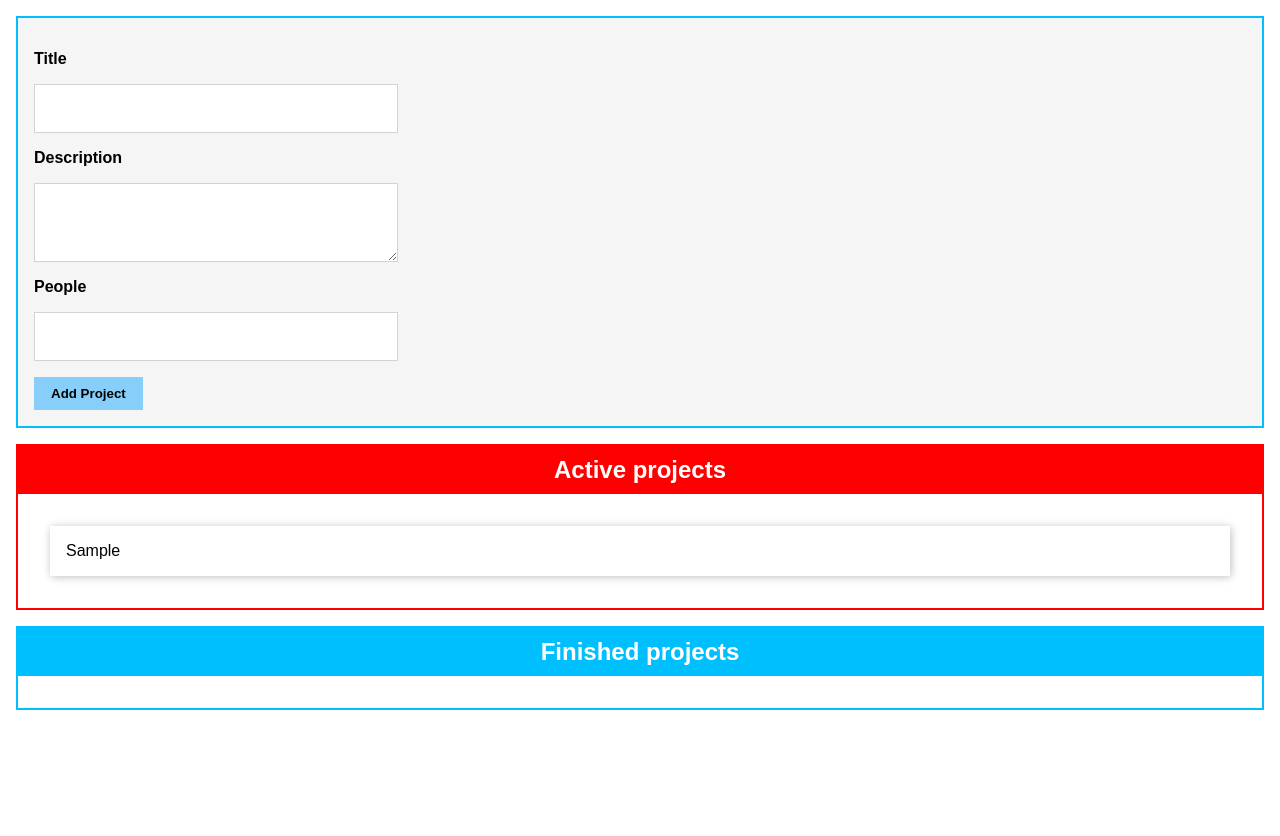
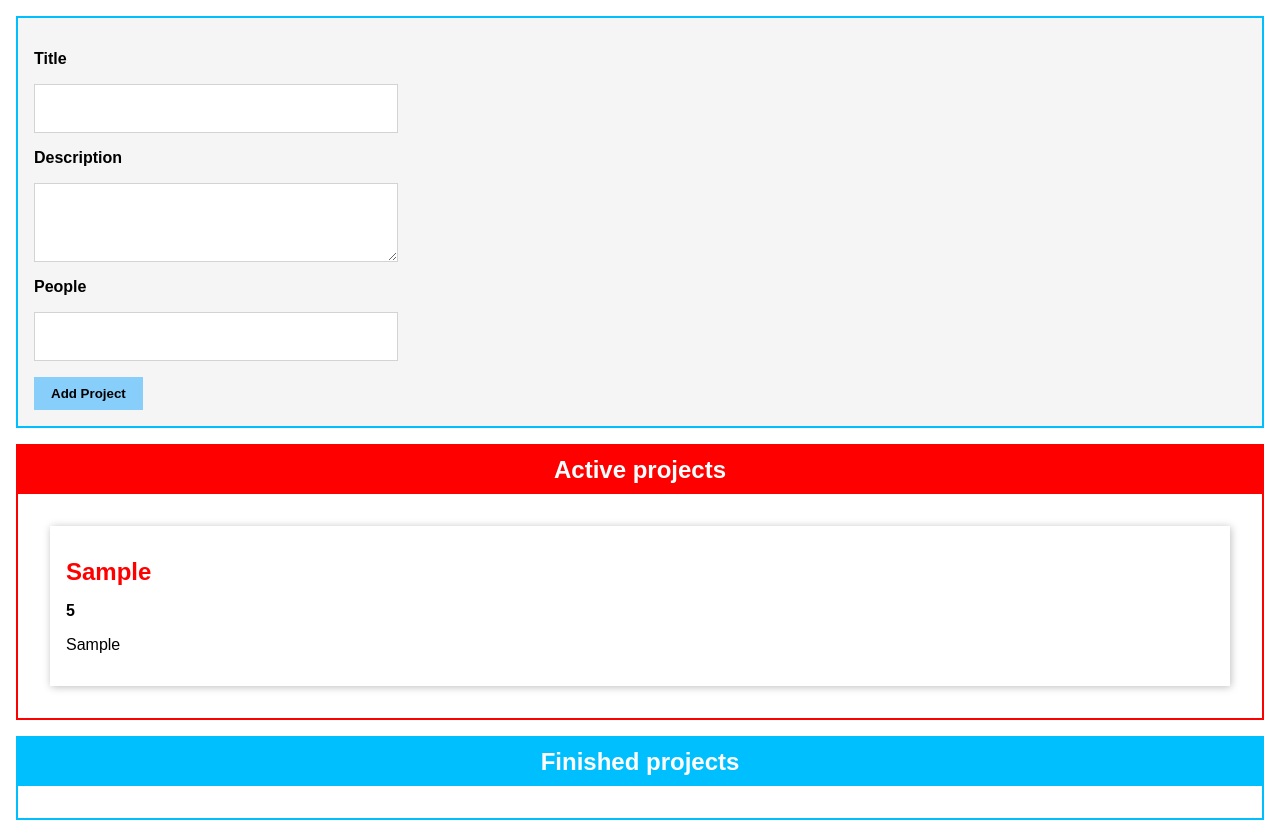
Before and after one commit to jmorales113/Project-Manager, a website with bundled scripts: page index.html in a window 1280 px wide. Both pictures are taken after typing "Sample", "Sample", "5" into the empty fields and a click on the button "Add Project". Before the commit the page ends 800 px from the top, so only its background shows below. Built offline with nearby package versions, Linux system fonts and the light colour scheme.

Commit message:
Rendered description and people

```diff
--- a/app.css
+++ b/app.css
@@ -81,11 +81,29 @@ button:hover, button:active {
 .projects li {
   box-shadow: 1px 1px 8px rgba(0, 0, 0, 0.26);
   padding: 1rem;
-  margin: 1rem;
+  margin: 1rem
 }
 
 .projects ul {
   list-style: none;
   margin: 0;
-  padding: 1rem;
+  padding: 1rem
 }
+
+.projects li h2 {
+  color: red;
+  margin: 1rem 0
+}
+
+.projects li h3 {
+  color: black;
+  font-size: 1rem
+}
+
+.project li p {
+  margin: 0
+}
+
+#finished-projects li h2 {
+  color: deepskyblue
+}
--- a/index.html
+++ b/index.html
@@ -26,7 +26,11 @@
             </form>
         </template>
         <template id="single-project">
-            <li></li>
+            <li>
+                <h2></h2>
+                <h3></h3>
+                <p></p>
+            </li>
         </template>
         <template id="project-list">
             <section class="projects">
--- a/src/app.ts
+++ b/src/app.ts
@@ -134,6 +134,26 @@ class ProjectInput extends Component<HTMLDivElement, HTMLFormElement> {
         }
 }
 
+class ProjectItem extends Component<HTMLUListElement, HTMLLIElement> {
+    private project: Project
+
+    constructor(templateId: string, project: Project) {
+        super("single-project", templateId, false, project.id)
+        this.project = project
+
+        this.renderList()
+        this.renderSection()
+    }
+
+    renderList() {}
+
+    renderSection() {
+        this.sectionEl.querySelector("h2")!.textContent = this.project.title
+        this.sectionEl.querySelector("h3")!.textContent = this.project.people.toString()
+        this.sectionEl.querySelector("p")!.textContent = this.project.description
+    }
+}
+
 class ProjectList extends Component<HTMLDivElement, HTMLElement> {
     assignedProjects: Project[]
 
@@ -169,9 +189,7 @@ class ProjectList extends Component<HTMLDivElement, HTMLElement> {
         const projectListEl = document.getElementById(`${this.type}-projects-list`)! as HTMLUListElement
         projectListEl.innerHTML = ""
         for (const projectItem of this.assignedProjects) {
-            const listItem = document.createElement("li")
-            listItem.textContent = projectItem.title
-            projectListEl.appendChild(listItem)
+            new ProjectItem(this.sectionEl.querySelector("ul")!.id, projectItem)
         }
     }
 }
```
Also changed, not shown: dist/app.js, 1 other file.
